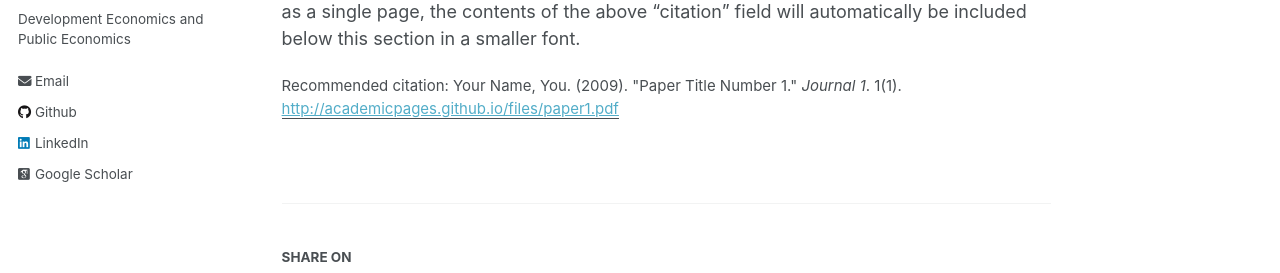
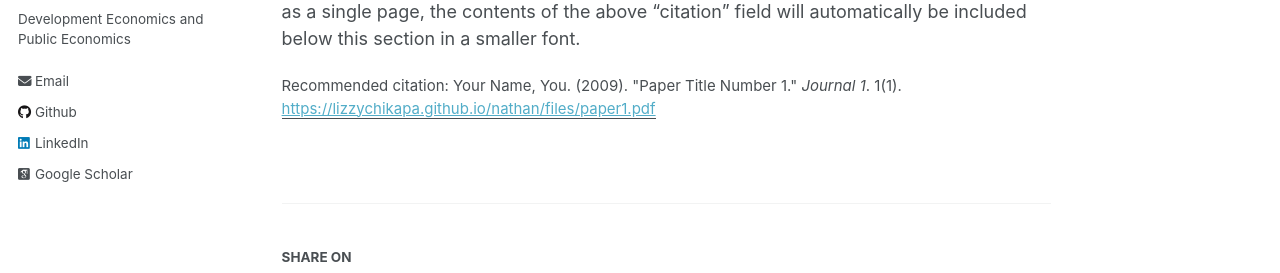
Before and after one commit to LizzyChikapa/nathan, a Jekyll site: the page built from _publications/2009-10-01-paper-title-number-1.md, in a window 1280 px wide and 1135 px high. Shown: the part 314-587 px from the top of the window. Built offline with Jekyll 4.4.1, drawn with Linux system fonts in a browser that asks for light colours; some web fonts are replaced; part of the change alters nothing that is shown.

Commit message:
The effect of commercial banks.md

```diff
--- a/_publications/2009-10-01-paper-title-number-1.md
+++ b/_publications/2009-10-01-paper-title-number-1.md
@@ -5,7 +5,7 @@ permalink: /publication/The effect of commercial banks
 excerpt: 'This paper is about the number 1. The number 2 is left for future work.'
 date: 2009-10-01
 venue: 'Journal 1'
-paperurl: 'http://academicpages.github.io/files/paper1.pdf'
+paperurl: 'https://lizzychikapa.github.io/nathan/files/paper1.pdf'
 citation: 'Your Name, You. (2009). &quot;Paper Title Number 1.&quot; <i>Journal 1</i>. 1(1).'
 ---
 
```
